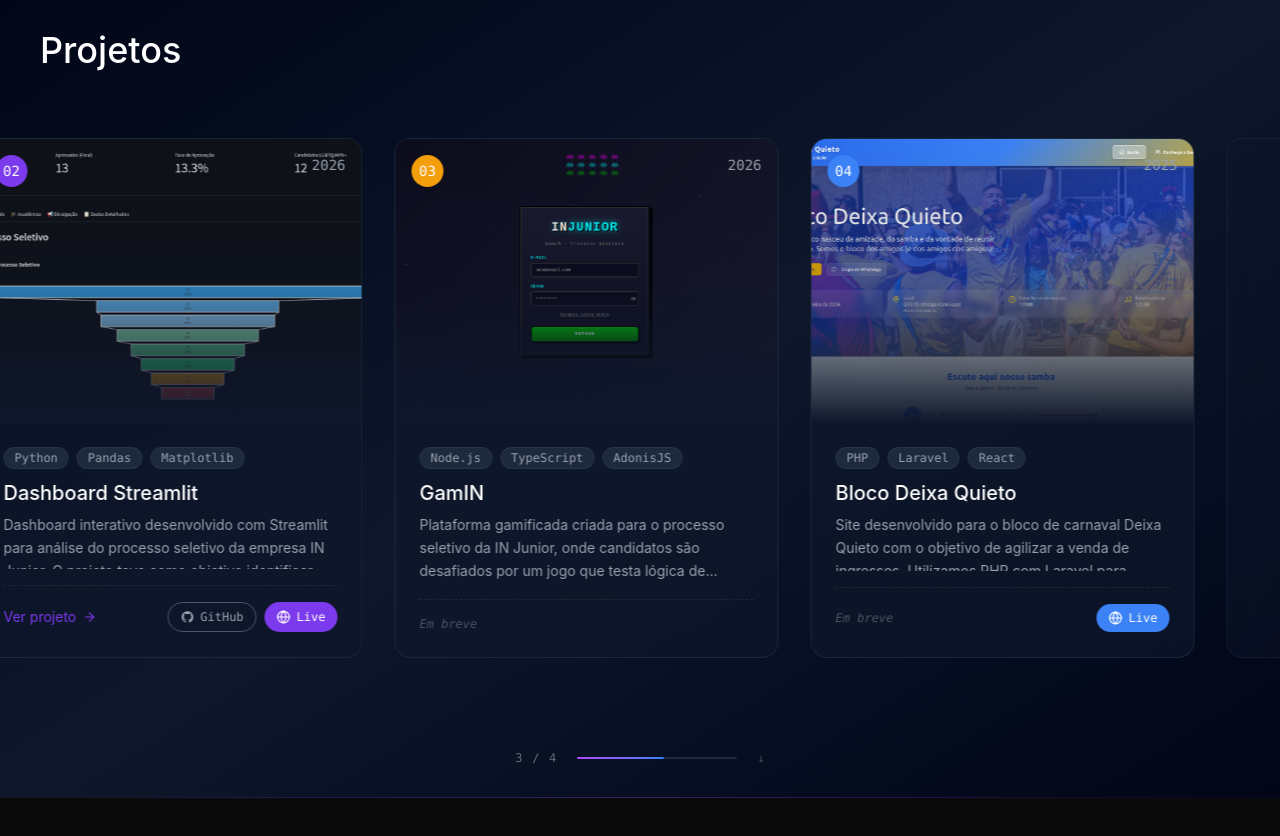
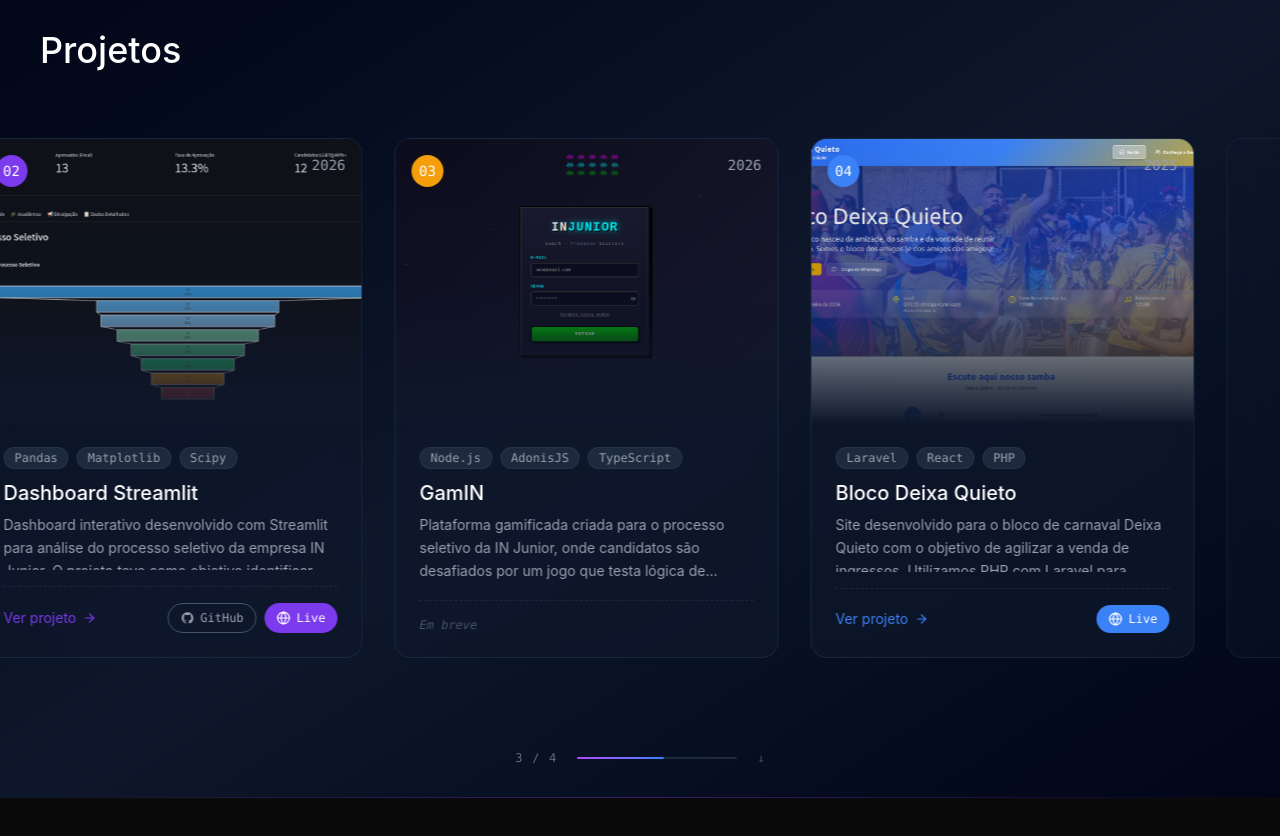
Before and after one commit to AyrtonSur/Curriculo, a React (Vite) app: page / in a window 1280 px wide. Shown: the part 2080-2916 px from the top of the page. Built offline with nearby package versions, Linux system fonts and the light colour scheme.

Commit message:
feat: sort tags

```diff
--- a/src/app/components/Projects.tsx
+++ b/src/app/components/Projects.tsx
@@ -1,4 +1,4 @@
-import { useRef, useEffect, useState } from "react";
+import { useRef, useEffect, useState, useMemo } from "react";
 import { motion, useMotionValue, useSpring } from "motion/react";
 import { Globe, ArrowRight } from "lucide-react";
 import { IconGitHub } from "./icons/BrandIcons";
@@ -17,7 +17,6 @@
     accentColor: "#e63946",
     image: rofneinImg,
     year: "2023",
-    url: "https://github.com/AFSFerreira/Rofnein-Project",
     githubUrl: "https://github.com/AFSFerreira/Rofnein-Project",
     liveUrl: "https://www2.ic.uff.br/pplay/rofnein/",
   },
@@ -26,7 +25,6 @@
     accentColor: "#7c3aed",
     image: dashboardImg,
     year: "2026",
-    url: "https://github.com/AyrtonSur/dashboard-gp",
     githubUrl: "https://github.com/AyrtonSur/dashboard-gp",
     liveUrl: "https://dashboard-gp.streamlit.app/",
   },
@@ -37,7 +35,7 @@
     year: "2026",
   },
   {
-    tags: ["PHP", "Laravel", "React", "CI/CD", "Deploy", "FTP", ".htaccess"],
+    tags: ["PHP", "Laravel", "React", "CI/CD", "Deploy", "FTP"],
     accentColor: "#3b82f6",
     image: blocoImg,
     year: "2025",
@@ -52,7 +50,6 @@
   accentColor: string;
   image: string;
   year: string;
-  url?: string;
   githubUrl?: string;
   liveUrl?: string;
 }
@@ -210,6 +207,15 @@
   );
 }
 
+function pickRandom<T>(arr: T[], n: number): T[] {
+  const copy = [...arr];
+  for (let i = copy.length - 1; i > 0; i--) {
+    const j = Math.floor(Math.random() * (i + 1));
+    [copy[i], copy[j]] = [copy[j]!, copy[i]!];
+  }
+  return copy.slice(0, n);
+}
+
 /* ── Card de projeto ── */
 function ProjectCard({
   project,
@@ -221,6 +227,7 @@
   isDark: boolean;
 }) {
   const { t } = useApp();
+  const visibleTags = useMemo(() => pickRandom(project.tags, 3), [project.tags]);
 
   return (
     <motion.div
@@ -232,14 +239,14 @@
       whileHover={{ y: -8, transition: { duration: 0.3 } }}
     >
       <div
-        className={`relative h-[520px] rounded-2xl overflow-hidden border transition-all duration-500 ${
+        className={`relative h-[520px] rounded-2xl overflow-hidden border flex flex-col transition-all duration-500 ${
           isDark
             ? "bg-slate-900/70 backdrop-blur-md border-slate-700/40 hover:border-slate-500/60"
             : "bg-white/80 backdrop-blur-md border-gray-200/60 hover:border-gray-400/60 shadow-lg hover:shadow-2xl"
         }`}
       >
         {/* Imagem */}
-        <div className="relative h-[55%] overflow-hidden">
+        <div className="relative h-[55%] shrink-0 overflow-hidden">
           <ImageWithFallback
             src={project.image}
             alt={project.title}
@@ -268,9 +275,9 @@
         </div>
 
         {/* Conteúdo */}
-        <div className="p-6 flex flex-col h-[45%]">
+        <div className="p-6 flex flex-col flex-1 min-h-0">
           <div className="flex flex-wrap gap-2 mb-3">
-            {project.tags.slice(0, 3).map((tag) => (
+            {visibleTags.map((tag) => (
               <span
                 key={tag}
                 className={`px-2.5 py-0.5 text-xs rounded-full font-mono ${
@@ -293,7 +300,7 @@
           </h3>
 
           <p
-            className={`text-sm leading-relaxed flex-1 line-clamp-3 ${
+            className={`text-sm leading-relaxed flex-1 min-h-0 overflow-hidden line-clamp-3 ${
               isDark ? "text-gray-400" : "text-gray-500"
             }`}
           >
@@ -304,9 +311,9 @@
             className="flex items-center justify-between mt-4 pt-4 border-t border-dashed"
             style={{ borderColor: isDark ? "rgba(255,255,255,0.08)" : "rgba(0,0,0,0.08)" }}
           >
-            {project.url ? (
+            {(project.liveUrl ?? project.githubUrl) ? (
               <motion.a
-                href={project.url}
+                href={project.liveUrl ?? project.githubUrl}
                 target="_blank"
                 rel="noopener noreferrer"
                 className="flex items-center gap-1.5 text-sm group/link"
@@ -423,6 +430,8 @@
 
 /* ── Card mobile ── */
 function MobileProjectCard({ project, isDark }: { project: Project; isDark: boolean }) {
+  const visibleTags = useMemo(() => pickRandom(project.tags, 3), [project.tags]);
+
   return (
     <div
       className={`rounded-2xl overflow-hidden border transition-all ${
@@ -445,7 +454,7 @@
       </div>
       <div className="p-5">
         <div className="flex flex-wrap gap-2 mb-3">
-          {project.tags.slice(0, 3).map((tag) => (
+          {visibleTags.map((tag) => (
             <span
               key={tag}
               className={`px-2.5 py-0.5 text-xs rounded-full ${
```
